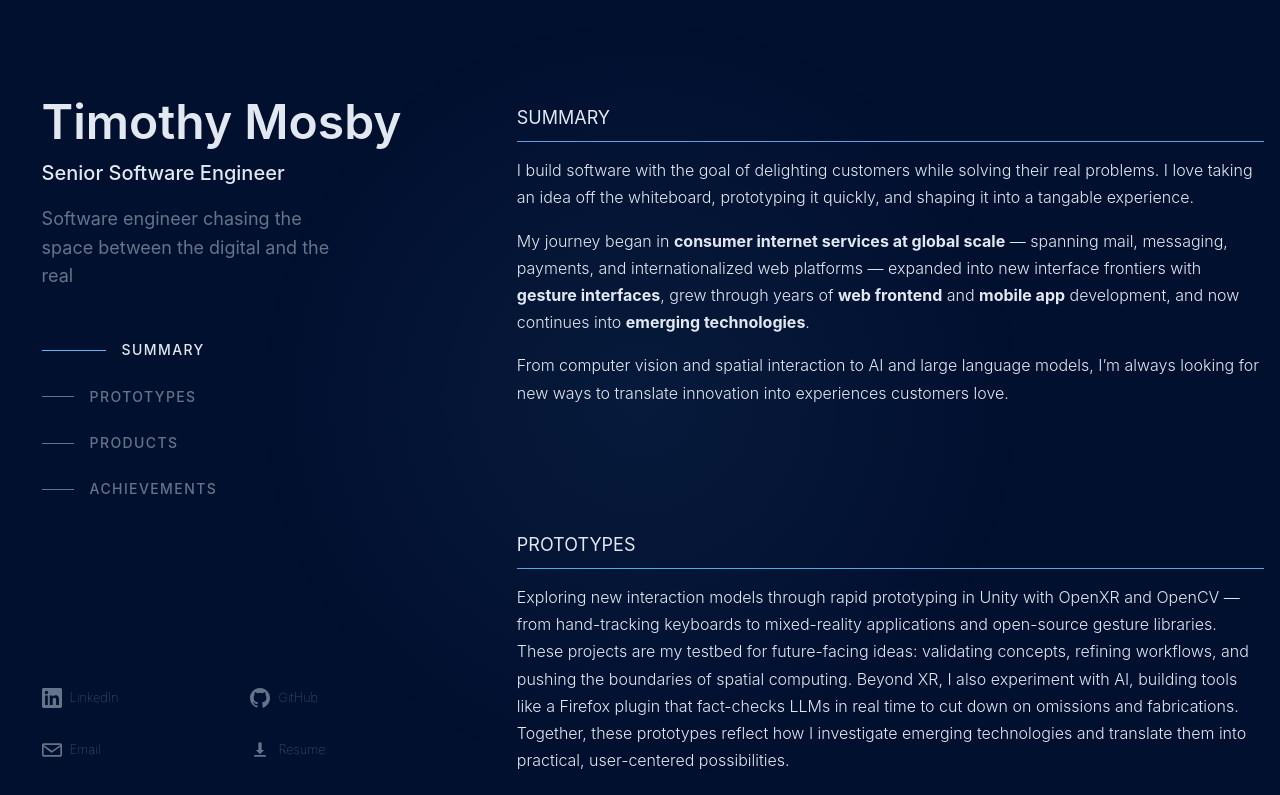
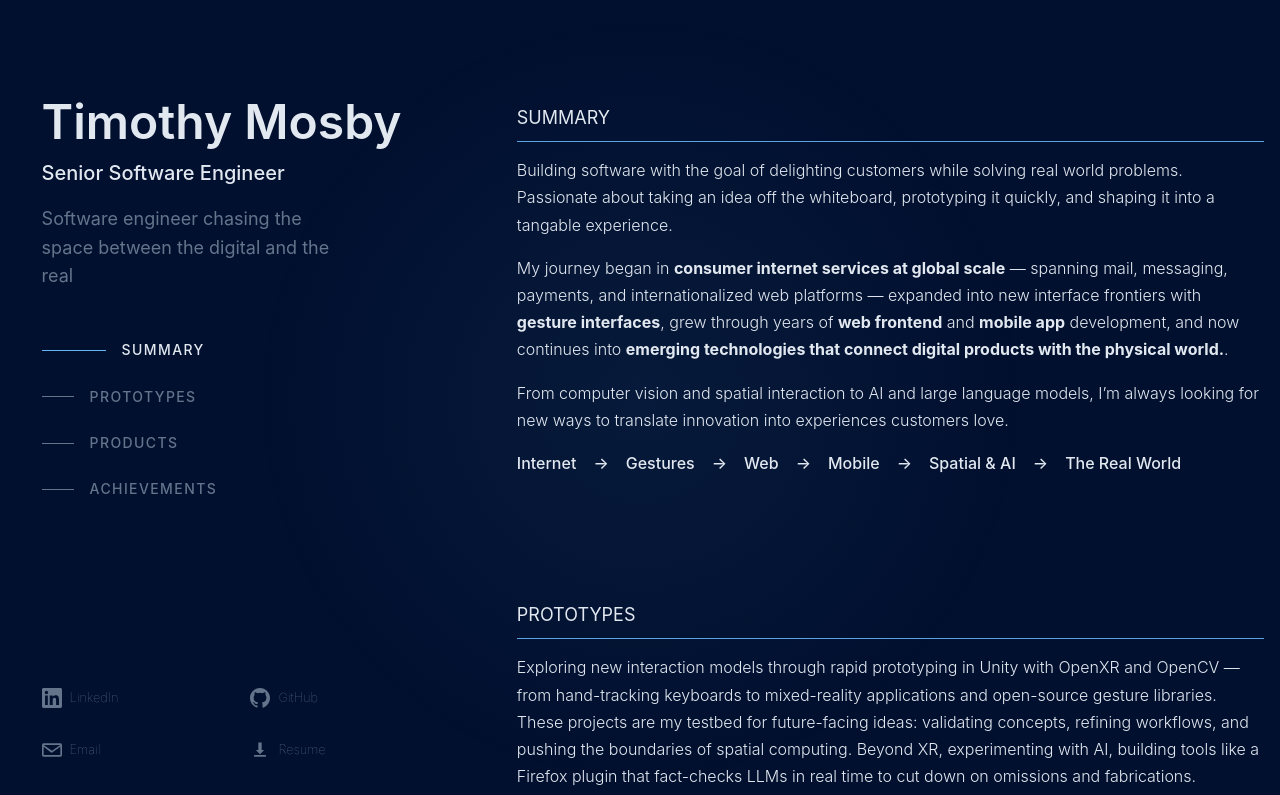
Before and after one commit to timmytimmytimmytime/timmytimmytimmytime.github.io, a React (Vite) app: page / in a window 1280 px wide. Shown: the top 795 px of the page. Built offline with nearby package versions, Linux system fonts and the light colour scheme.

Commit message:
Update about copy, removing the "I"s to make things read better. Also added the tech journey arrow line back in.

```diff
--- a/src/components/About/About.jsx
+++ b/src/components/About/About.jsx
@@ -2,12 +2,13 @@ function About() {
   return (
     <div>
       <div class="section-description">
-        <p>I build software with the goal of delighting customers while solving their real problems. I love taking an idea off the whiteboard, prototyping it quickly, and shaping it into a tangable experience.</p>
+        <p>Building software with the goal of delighting customers while solving real world problems. Passionate about taking an idea off the whiteboard, prototyping it quickly, and shaping it into a tangable experience.</p>
 
-        <p>My journey began in <strong>consumer internet services at global scale</strong> — spanning mail, messaging, payments, and internationalized web platforms — expanded into new interface frontiers with <strong>gesture interfaces</strong>, grew through years of <strong>web frontend</strong> and <strong>mobile app</strong> development, and now continues into <strong>emerging technologies</strong>.</p>
+        <p>My journey began in <strong>consumer internet services at global scale</strong> — spanning mail, messaging, payments, and internationalized web platforms — expanded into new interface frontiers with <strong>gesture interfaces</strong>, grew through years of <strong>web frontend</strong> and <strong>mobile app</strong> development, and now continues into <strong>emerging technologies that connect digital products with the physical world.</strong>.</p>
 
         <p>From computer vision and spatial interaction to AI and large language models, I’m always looking for new ways to translate innovation into experiences customers love.</p>
 
+        <p style={{fontWeight: 500 }}>Internet&nbsp;&nbsp;&nbsp; → &nbsp;&nbsp;&nbsp;Gestures&nbsp;&nbsp;&nbsp; → &nbsp;&nbsp;&nbsp;Web&nbsp;&nbsp;&nbsp; → &nbsp;&nbsp;&nbsp;Mobile&nbsp;&nbsp;&nbsp; → &nbsp;&nbsp;&nbsp;Spatial & AI&nbsp;&nbsp;&nbsp; → &nbsp;&nbsp;&nbsp;The Real World</p>
       </div>
 
     </div>
--- a/src/components/RightPanel/RightPanel.jsx
+++ b/src/components/RightPanel/RightPanel.jsx
@@ -19,7 +19,7 @@ function RightPanel() {
           <CardGroup title="Prototypes">
             <div class="section-description" tabindex={0}>
               <p>
-                Exploring new interaction models through rapid prototyping in Unity with OpenXR and OpenCV — from hand-tracking keyboards to mixed-reality applications and open-source gesture libraries. These projects are my testbed for future-facing ideas: validating concepts, refining workflows, and pushing the boundaries of spatial computing. Beyond XR, I also experiment with AI, building tools like a Firefox plugin that fact-checks LLMs in real time to cut down on omissions and fabrications. Together, these prototypes reflect how I investigate emerging technologies and translate them into practical, user-centered possibilities.
+                Exploring new interaction models through rapid prototyping in Unity with OpenXR and OpenCV — from hand-tracking keyboards to mixed-reality applications and open-source gesture libraries. These projects are my testbed for future-facing ideas: validating concepts, refining workflows, and pushing the boundaries of spatial computing. Beyond XR, experimenting with AI, building tools like a Firefox plugin that fact-checks LLMs in real time to cut down on omissions and fabrications. Together, these prototypes reflect how I investigate emerging technologies and translate them into practical, user-centered possibilities.
               </p>
             </div>
 
@@ -94,7 +94,7 @@ function RightPanel() {
 
             <Card
               title="Contributor by Getty Images"
-              description="A React Native app for professional photographers to upload creative content, access briefs tailored to their expertise, and monitor ongoing performance and earnings. I led development on several core features as my primary project for six years, guiding the app through major updates and platform transitions. The app achieved more than 1M downloads across iOS and Android with consistent 4.7+ ratings, becoming the central workflow tool for over 200K contributors worldwide and remaining one of Getty’s highest-impact mobile products."
+              description="A React Native app for professional photographers to upload creative content, access briefs tailored to their expertise, and monitor ongoing performance and earnings. Led development of several core features over six years, guiding the app through major updates and platform transitions. The app achieved over 1M downloads across iOS and Android with consistent 4.7+ ratings, becoming the central workflow tool for over 200K contributors worldwide and remaining one of Getty’s highest-impact mobile products."
               tags={["React Native", "iOS", "Android", "JavaScript", "REST APIs"]}
               mediaStaticSrc="/assets/ContributorStoreScreenshot.JPEG"
               mediaAnimatedSrc="/assets/ContributorStoreScreenshot.JPEG"
```
